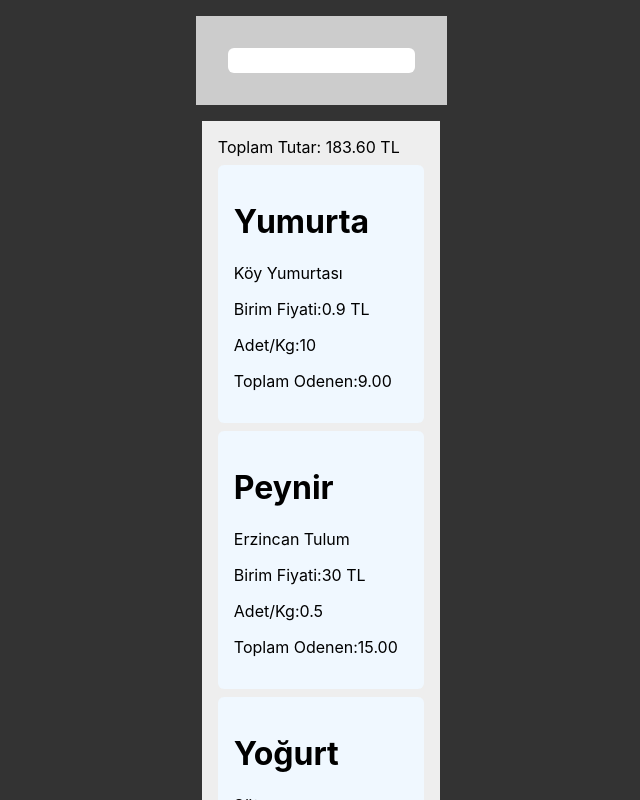
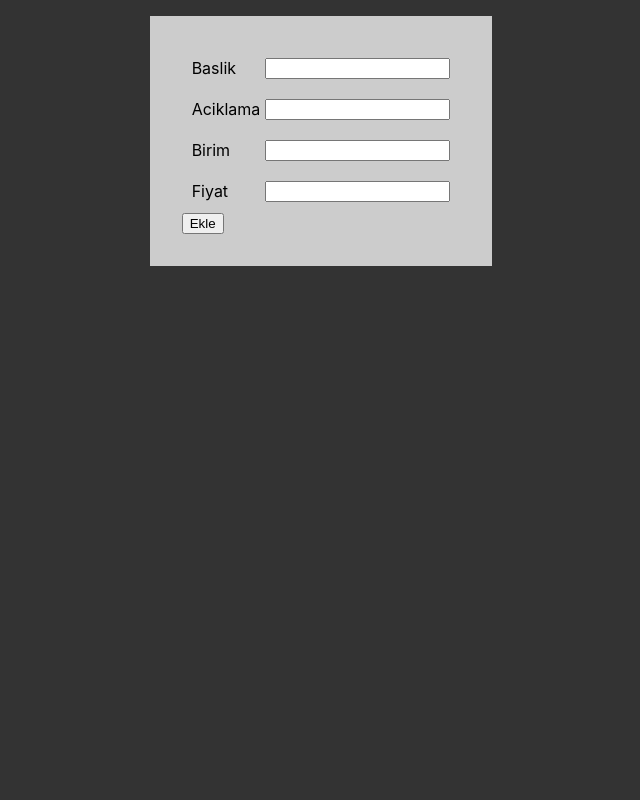
Before and after one commit to muzeyyen55/academy-sepet, a React (Create React App) app: page /add in a window 1280 px wide. Shown: the top 800 px of the page, without its empty margins (319-959 px from the left). Built offline with nearby package versions, Linux system fonts and the light colour scheme.

Commit message:
18.08 lecture

```diff
--- a/package.json
+++ b/package.json
@@ -1,5 +1,5 @@
 {
-  "name": "sepet",
+  "name": "academy-sepet",
   "version": "0.1.0",
   "private": true,
   "dependencies": {
@@ -9,6 +9,7 @@
     "node-sass": "^4.14.1",
     "react": "^17.0.2",
     "react-dom": "^17.0.2",
+    "react-router-dom": "^5.2.0",
     "react-scripts": "4.0.3",
     "web-vitals": "^1.0.1"
   },
--- a/src/App.js
+++ b/src/App.js
@@ -1,8 +1,10 @@
-import { useEffect, useState } from "react";
+import React, { useEffect, useState } from "react";
+import { BrowserRouter, Route, Switch } from "react-router-dom";
+import AddItem from "./components/AddItem";
 import List from "./components/List";
 import Search from "./components/Search";
 
-const DUMMY_CART = [
+let DUMMY_CART = [
   {
     id: 0,
     title: "Yumurta",
@@ -61,6 +63,10 @@ function App() {
     setSearchTerm(e.target.value);
   };
 
+  const handleOnSave = (data) => {
+    DUMMY_CART.push(data);
+  };
+
   // [] Init calisir. Sayfa acildiginda bi BE request
   // undefined ise Her kosulda calis
   // [searchTerm] sadece search term degisitiginde
@@ -72,10 +78,22 @@ function App() {
     );
   }, [searchTerm]);
   return (
-    <div className="App">
-      <Search onChange={handleSearch} />
-      <List cart={filteredCart} />
-    </div>
+    <BrowserRouter className="App">
+      <Switch>
+        <Route path="/" exact>
+          <>
+            <Search on Change={handleSearch} />
+            <List cart={filteredCart} />
+          </>
+        </Route>
+        <Route path="/add" exact>
+          <AddItem onAdd={handleOnSave} />
+        </Route>
+        <Route path="/edit/:id">
+          <AddItem onAdd={handleOnSave} />
+        </Route>
+      </Switch>
+    </BrowserRouter>
   );
 }
 
--- /dev/null
+++ b/src/components/AddItem/index.js
@@ -0,0 +1,47 @@
+import React, { useRef } from "react";
+import { useHistory } from "react-router-dom";
+import "./index.scss";
+
+const AddItem = ({ onAdd }) => {
+  const formRef = useRef();
+  const history = useHistory();
+  const handleOnSave = () => {
+    if (formRef.current.checkValidity()) {
+      onAdd({
+        title: formRef.current.elements.title.value,
+        description: formRef.current.elements.description.value,
+        quantity: formRef.current.elements.quantity.value,
+        price: formRef.current.elements.price.value,
+      });
+      history.push("/");
+    } else {
+      alert("lutfen formu doldurunuz");
+    }
+  };
+  return (
+    <form className="AddItem" ref={formRef}>
+      <div>
+        <label htmlFor="title">Baslik</label>
+        <input type="text" id="title" required></input>
+      </div>
+
+      <div>
+        <label htmlFor="description">Aciklama</label>
+        <input type="text" id="description" required></input>
+      </div>
+      <div>
+        <label htmlFor="quantity">Birim</label>
+        <input type="number" id="quantity" required></input>
+      </div>
+      <div>
+        <label htmlFor="price">Fiyat</label>
+        <input type="number" id="price" required></input>
+      </div>
+      <button type="button" onClick={handleOnSave}>
+        Ekle
+      </button>
+    </form>
+  );
+};
+
+export default AddItem;
--- /dev/null
+++ b/src/components/AddItem/index.scss
@@ -0,0 +1,22 @@
+.AddItem {
+  background-color: #ccc;
+  width: fit-content;
+  margin: 1rem auto;
+  padding: 2rem;
+  div {
+    display: flex;
+    justify-content: space-between;
+    padding: 10px;
+    label {
+      padding-right: 5px;
+    }
+    button {
+      margin: auto;
+      border: none;
+      color: white;
+      background-color: rgb(79, 88, 207);
+      padding: 5px 10px;
+      border-radius: 6px;
+    }
+  }
+}
--- a/src/components/Card/index.js
+++ b/src/components/Card/index.js
@@ -1,4 +1,5 @@
 import React from "react";
+import { Link } from "react-router-dom";
 import "./index.scss";
 
 // Desctruction fonksiyonun tek argumani oldugunda arg.obj1.data ve arg.obj2.data diye almak yerine
@@ -21,6 +22,7 @@ const Card = ({ product }) => {
         <span>Toplam Odenen:</span>
         {(product.price * product.quantity).toFixed(2)}
       </p>
+      <Link to={"/edit/" + product.id}>Duzenle</Link>
     </div>
   );
 };
--- a/src/components/Search/index.js
+++ b/src/components/Search/index.js
@@ -1,10 +1,12 @@
 import React from "react";
+import { Link } from "react-router-dom";
 import "./index.scss";
 
 const Search = ({ onChange }) => {
   return (
     <div className="Search">
       <input type="text" onChange={onChange} />
+      <Link to="/add">Ekle</Link>
     </div>
   );
 };
```
Also changed, not shown: 1 other file (tests, documents, lock files or other folders).
